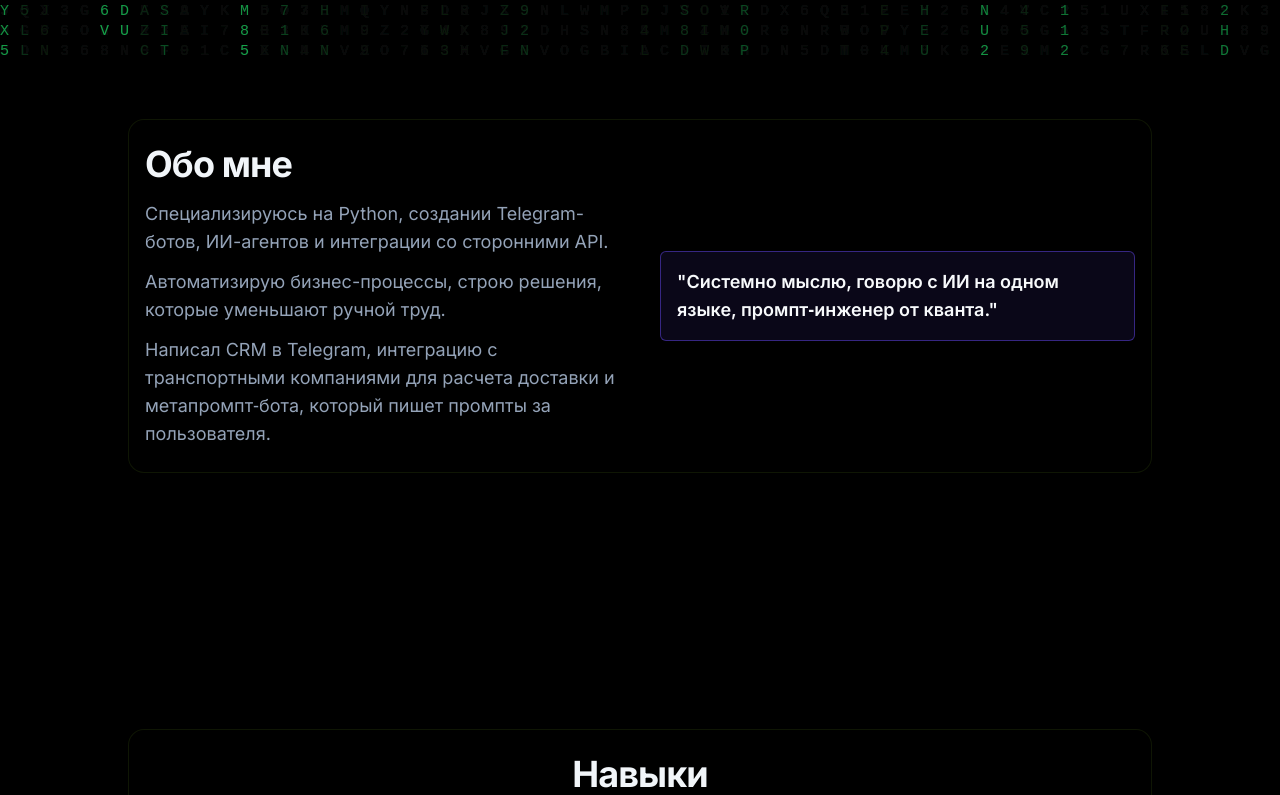
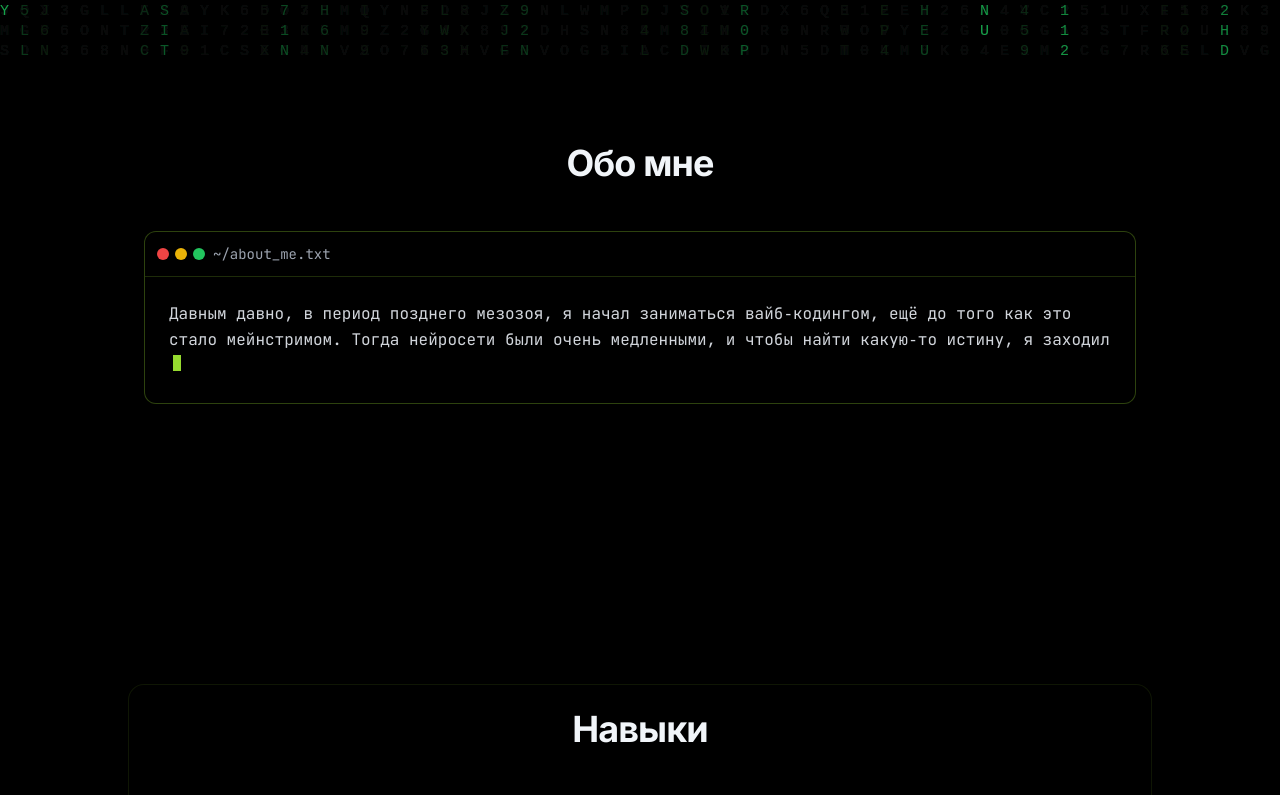
Before and after one commit to dch2rfzbnb-cmyk/savvie-portfolio, a Next.js app: page / in a window 1280 px wide. Shown: the part 745-1540 px from the top of the page. Built offline with nearby package versions, Linux system fonts and the light colour scheme.

Commit message:
about me

```diff
--- /dev/null
+++ b/src/components/about-terminal.tsx
@@ -0,0 +1,120 @@
+'use client';
+
+import { useState, useEffect, useRef } from 'react';
+
+interface AboutTerminalProps {
+  text: string;
+  typingSpeed?: number;
+}
+
+export function AboutTerminal({ text, typingSpeed = 30 }: AboutTerminalProps) {
+  const [displayed, setDisplayed] = useState('');
+  const [isFinished, setIsFinished] = useState(false);
+  const currentIndexRef = useRef(0);
+  const timeoutRef = useRef<NodeJS.Timeout>();
+
+  useEffect(() => {
+    currentIndexRef.current = 0;
+    setDisplayed('');
+    setIsFinished(false);
+
+    if (text.length === 0) {
+      setIsFinished(true);
+      return;
+    }
+
+    const typeChar = () => {
+      const currentIndex = currentIndexRef.current;
+
+      if (currentIndex >= text.length) {
+        setIsFinished(true);
+        return;
+      }
+
+      const char = text[currentIndex];
+      setDisplayed(text.slice(0, currentIndex + 1));
+      currentIndexRef.current++;
+
+      // Замедление после точек, запятых и переносов строк
+      let delay = typingSpeed;
+      if (char === '.' || char === '!' || char === '?') {
+        delay = typingSpeed * 8; // Пауза после предложений
+      } else if (char === ',') {
+        delay = typingSpeed * 3;
+      } else if (char === '\n') {
+        delay = typingSpeed * 5; // Пауза после абзацев
+      }
+
+      timeoutRef.current = setTimeout(typeChar, delay);
+    };
+
+    timeoutRef.current = setTimeout(typeChar, typingSpeed);
+
+    return () => {
+      if (timeoutRef.current) {
+        clearTimeout(timeoutRef.current);
+      }
+    };
+  }, [text, typingSpeed]);
+
+  // Функция для обработки зачёркнутого текста
+  const renderText = (text: string) => {
+    const parts: (string | { text: string; strikethrough: boolean })[] = [];
+    let currentIndex = 0;
+    const regex = /~~(.*?)~~/g;
+    let match;
+    const matches: RegExpExecArray[] = [];
+
+    // Собираем все совпадения
+    while ((match = regex.exec(text)) !== null) {
+      matches.push(match);
+    }
+
+    // Обрабатываем совпадения
+    matches.forEach((match) => {
+      // Добавляем текст до зачёркнутого
+      if (match.index > currentIndex) {
+        parts.push(text.slice(currentIndex, match.index));
+      }
+      // Добавляем зачёркнутый текст (без ~~)
+      parts.push({ text: match[1], strikethrough: true });
+      currentIndex = match.index + match[0].length;
+    });
+
+    // Добавляем оставшийся текст
+    if (currentIndex < text.length) {
+      parts.push(text.slice(currentIndex));
+    }
+
+    return parts.map((part, index) => {
+      if (typeof part === 'string') {
+        return <span key={index}>{part}</span>;
+      } else {
+        return (
+          <span key={index} className="line-through text-muted-foreground/60">
+            {part.text}
+          </span>
+        );
+      }
+    });
+  };
+
+  return (
+    <div className="rounded-xl border border-primary/30 bg-black/70 shadow-2xl shadow-black/50 backdrop-blur-sm font-mono text-sm md:text-base text-gray-300 overflow-hidden">
+      <div className="flex items-center gap-2 p-3 border-b border-primary/20">
+        <div className="flex gap-1.5">
+          <div className="w-3 h-3 rounded-full bg-red-500"></div>
+          <div className="w-3 h-3 rounded-full bg-yellow-500"></div>
+          <div className="w-3 h-3 rounded-full bg-green-500"></div>
+        </div>
+        <p className="text-xs md:text-sm text-gray-400 font-mono">~/about_me.txt</p>
+      </div>
+      <div className="p-4 md:p-6">
+        <pre className="whitespace-pre-wrap leading-relaxed font-mono">
+          {renderText(displayed)}
+          <span className="inline-block w-2 h-[1em] bg-primary ml-1 type-cursor"></span>
+        </pre>
+      </div>
+    </div>
+  );
+}
--- a/src/components/sections/about.tsx
+++ b/src/components/sections/about.tsx
@@ -1,26 +1,24 @@
-import { about } from '@/lib/data';
 import { FadeIn } from '../fade-in';
-import { Badge } from '@/components/ui/badge';
+import { AboutTerminal } from '../about-terminal';
+
+const aboutText = `Давным давно, в период позднего мезозоя, я начал заниматься вайб‑кодингом, ещё до того как это стало мейнстримом. Тогда нейросети были очень медленными, и чтобы найти какую‑то истину, я заходил на sql.ru и cyberforum.ru и задавал свой вопрос: примерно через неделю ~~успевал состариться и~~ получал ответ, после чего продолжал свою разработку.
+
+Много лет спустя мне в руки попала книга ~~«Альманах с результатами всех матчей»~~ Аймена Эль Амри «OpenAI GPT for Python Developers», и я, один во вселенной, не зная кода, начал создавать и запускать, пока не понимая, что именно делаю, разные файлы и скрипты. Дальше мне посоветовали Stepik.ru, где я уже выучил Python, основы ML и на тетрадном листочке решал задачи по нейросетям.
+
+Получив четыре сертификата, я продолжал свой путь, пробовал разные ИИ, разные подходы, методы промптинга — и тут меня осенило: зачем читать книгу целиком, если можно обучить по ней ИИ‑модель, и она будет мне подсказывать? Так я придумал метапромпт‑бота. Потом наткнулся на Cursor IDE — и понял, вот ~~она, рыба моей мечты~~ то, что я так долго искал.
+
+После нескольких недель проб и ошибок я нашёл к нему идеальный подход и начал автоматизировать всё, что попадалось под руку. И вот я здесь: деплою свой лендинг в стиле матрицы и пишу этот текст =)`;
 
 export default function About() {
   return (
     <section id="about" className="w-full py-10 md:py-16">
-      <div className="mx-auto max-w-5xl px-4 py-6 bg-black/40 backdrop-blur-md rounded-2xl border border-primary/10 shadow-lg">
-        <div className="grid gap-10 md:grid-cols-2 items-center">
-          <FadeIn>
-            <div className="space-y-4">
-              <h2 className="font-headline text-3xl font-bold tracking-tight sm:text-4xl">{about.title}</h2>
-              <div className="space-y-3 text-muted-foreground md:text-lg">
-                {about.description.map((p, i) => <p key={i}>{p}</p>)}
-              </div>
-            </div>
-          </FadeIn>
-          <FadeIn delay={200}>
-             <Badge variant="outline" className="text-base md:text-lg p-4 border-accent/50 text-accent-foreground bg-accent/10 w-full text-left leading-relaxed">
-               &quot;{about.quote}&quot;
-            </Badge>
-          </FadeIn>
-        </div>
+      <div className="mx-auto max-w-5xl px-4 py-6">
+        <FadeIn>
+          <h2 className="font-headline text-3xl font-bold tracking-tight text-center sm:text-4xl mb-8 md:mb-12">Обо мне</h2>
+        </FadeIn>
+        <FadeIn delay={200}>
+          <AboutTerminal text={aboutText} typingSpeed={30} />
+        </FadeIn>
       </div>
     </section>
   );
```
